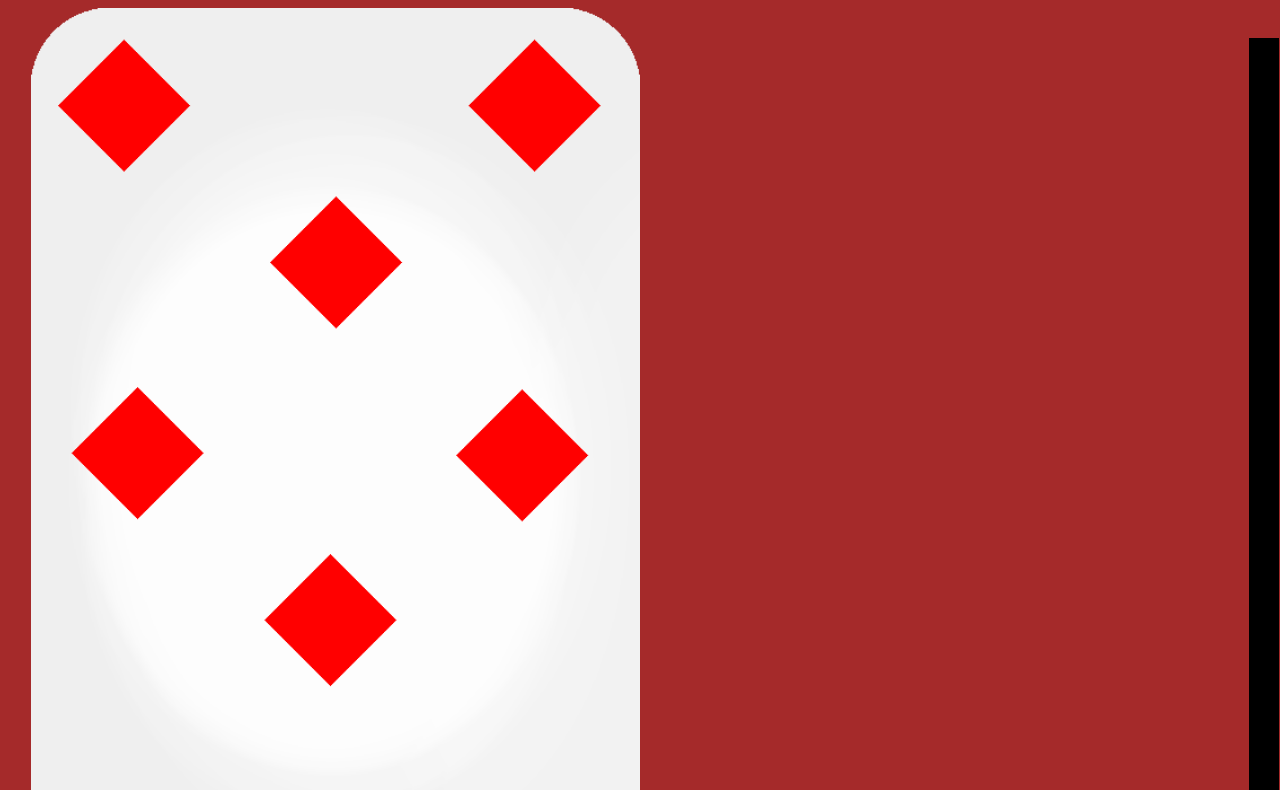
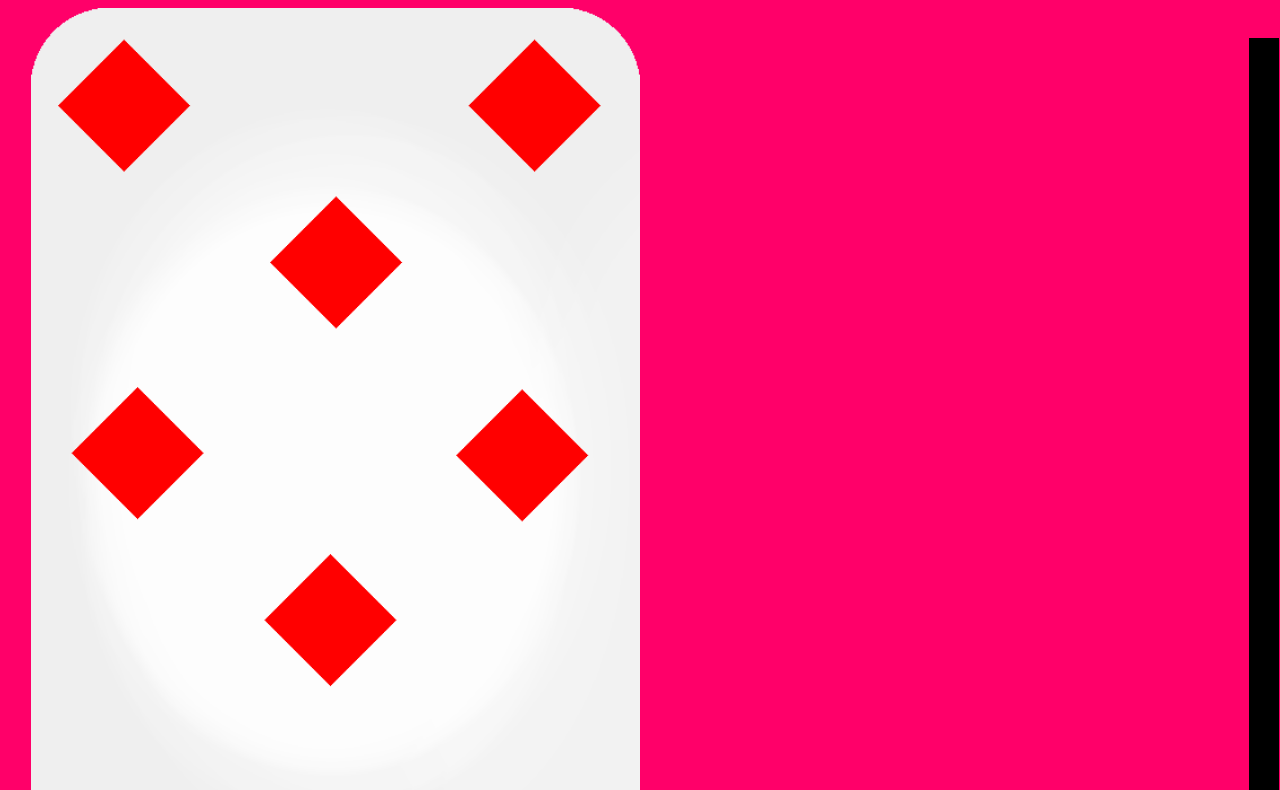
Before and after one commit to ghsPoker/ghsPoker.github.io, a website: page index.html in a window 1280 px wide. Shown: the part 73-863 px from the top of the page. Drawn offline with Linux system fonts and the light colour scheme.

Commit message:
FwieFarbe

```diff
--- a/style.css
+++ b/style.css
@@ -1,5 +1,5 @@
 body {
-    background-color: brown;
+    background-color: #ff0069;
 }
 .Card{
     margin: 23px;
```
